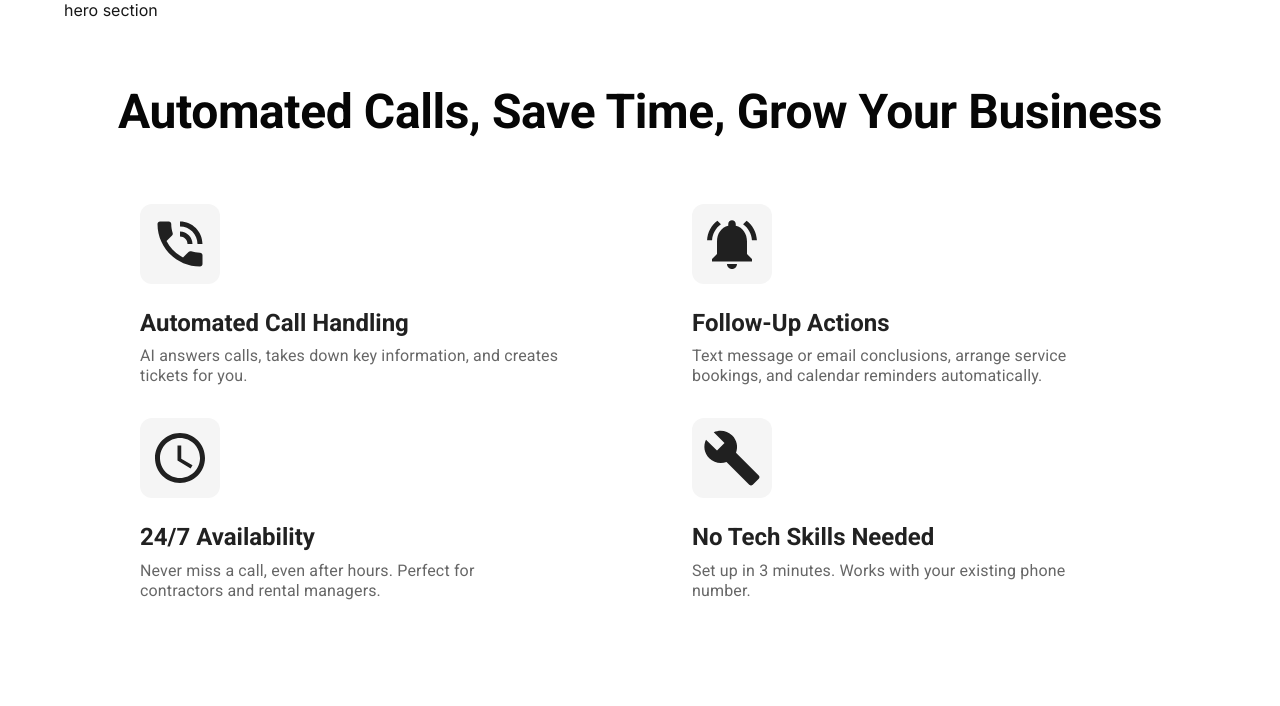
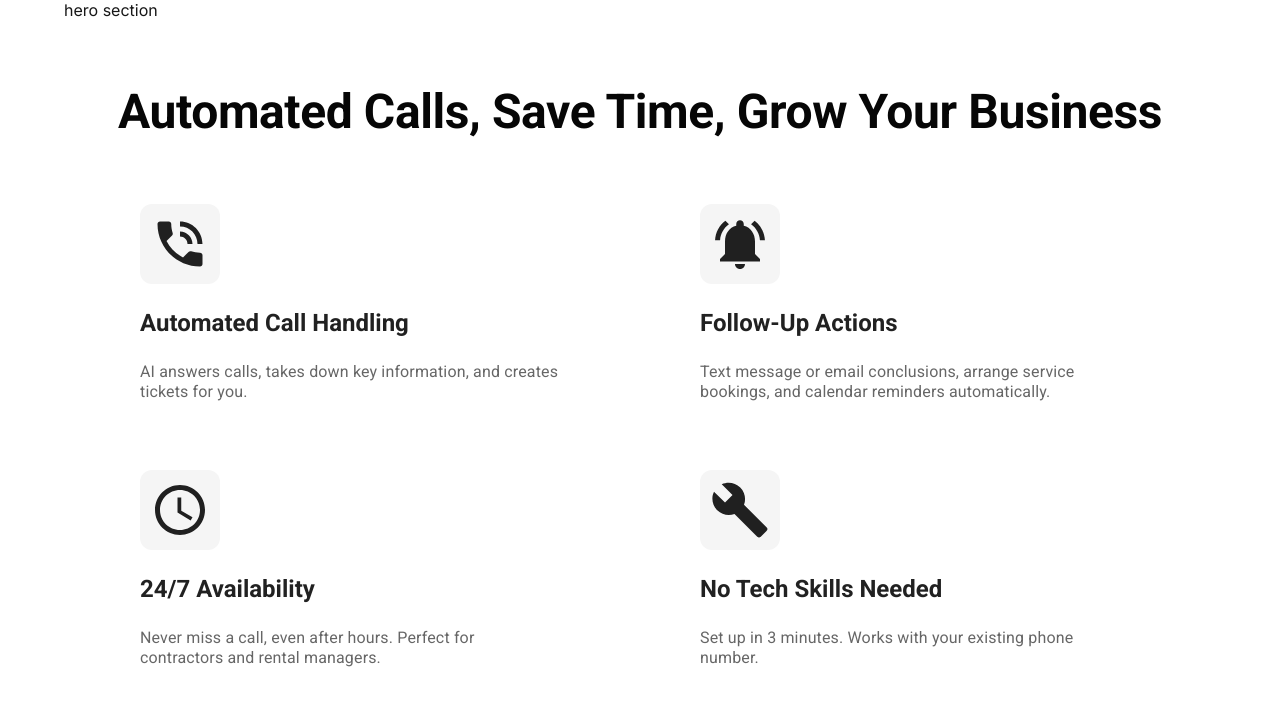
Before and after one commit to Dispatch-AI-com/frontend, a Next.js app: page / in a window 1280 px wide. Shown: the top 706 px of the page. Built offline with nearby package versions, Linux system fonts and the light colour scheme.

Commit message:
fix: change distance between components

```diff
--- a/src/components/features/landing/FeaturesSection.tsx
+++ b/src/components/features/landing/FeaturesSection.tsx
@@ -60,7 +60,7 @@ export default function FeaturesSection() {
           Automated Calls, Save Time, Grow Your Business
         </Typography>
 
-        <Grid container spacing={4} sx={{ pl: { xs: 2, sm: 3, md: 4 } }}>
+        <Grid container spacing={6} sx={{ pl: { xs: 2, sm: 3, md: 4 } }}>
           {features.map((feature, index) => (
             <Grid item xs={12} sm={6} key={index}>
               <Card
@@ -71,6 +71,7 @@ export default function FeaturesSection() {
                   alignItems: 'flex-start',
                   textAlign: 'left',
                   ml:'20px',
+                  mb:'20px',
                   p: 0,
                   pl: 0,
                   boxShadow: 'none',
@@ -109,7 +110,8 @@ export default function FeaturesSection() {
                       fontSize: '24px',
                       lineHeight:'30px',
                       height: '30px',
-                      maxWidth: '269px'
+                      maxWidth: '269px',
+                      mb: 3
                     }}
                   >
                     {feature.title}
@@ -125,7 +127,8 @@ export default function FeaturesSection() {
                       textOverflow: 'ellipsis',
                       display: '-webkit-box',
                       WebkitLineClamp: 2,
-                      WebkitBoxOrient: 'vertical'
+                      WebkitBoxOrient: 'vertical',
+                      mt: '20px'
                     }}
                   >
                     {feature.description}
```
